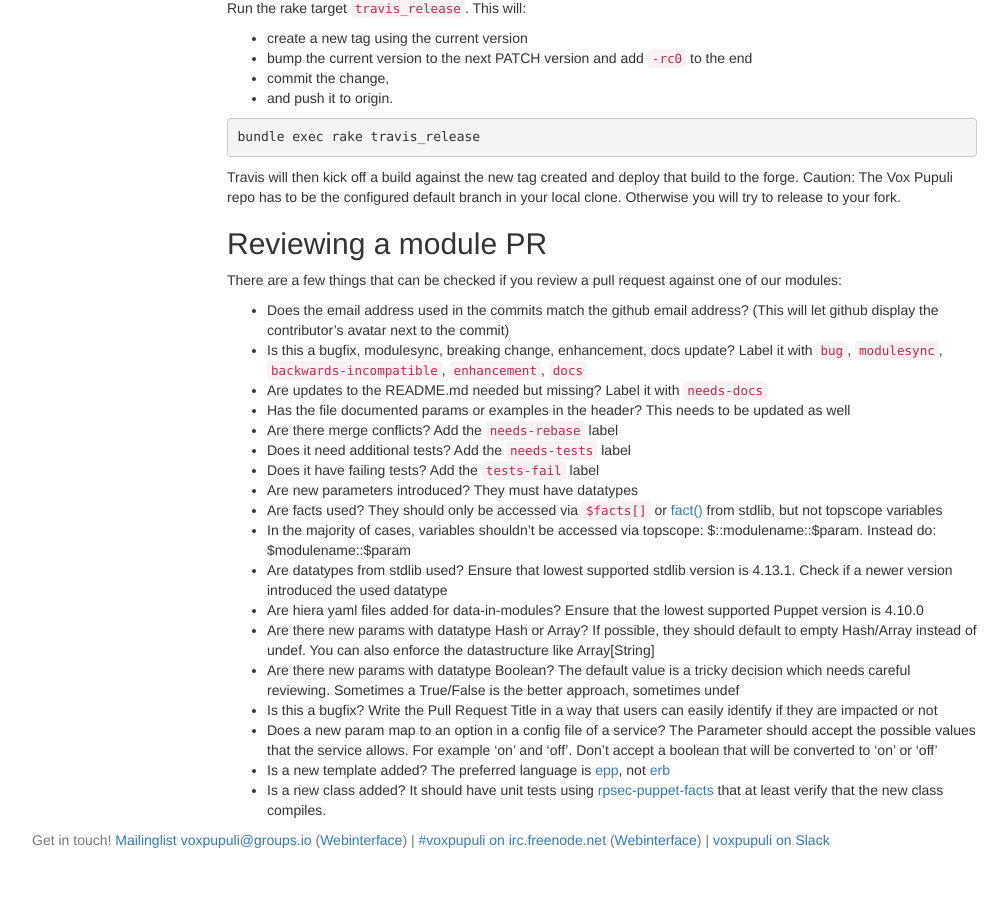
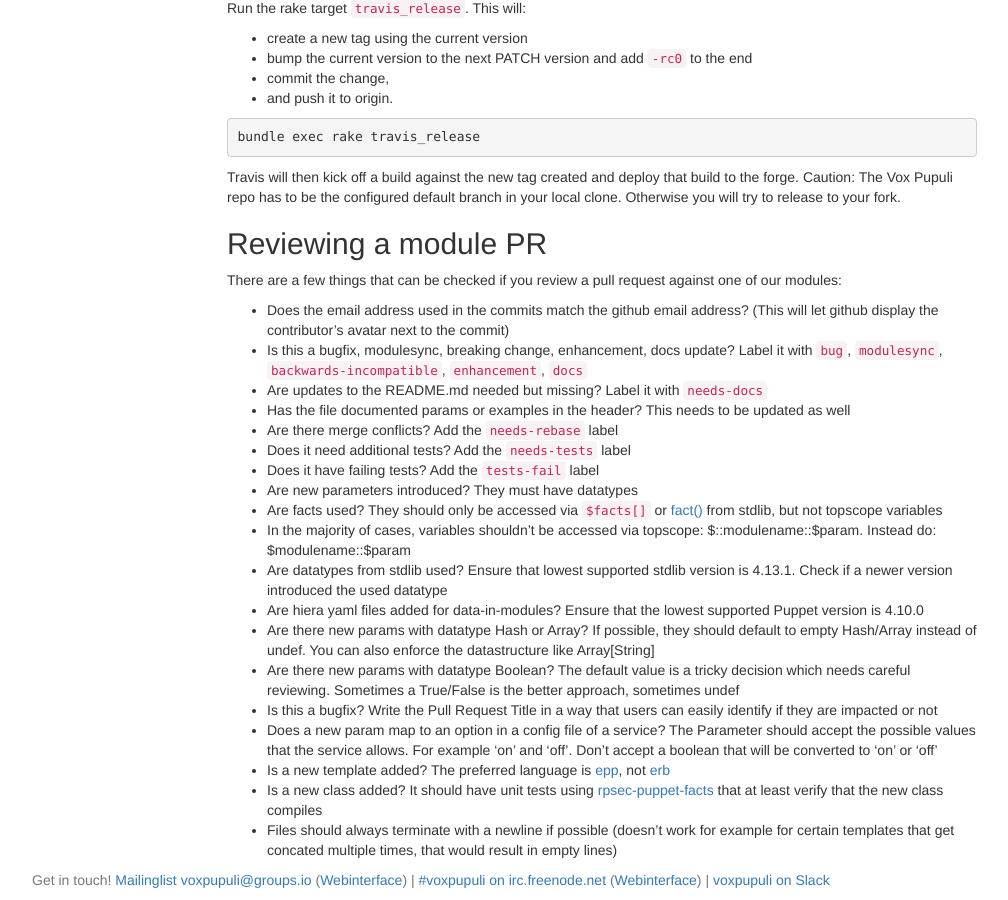
Before and after one commit to voxpupuli/voxpupuli.github.io, a Jekyll site: the page built from docs/index.md, in a window 1280 px wide and 900 px high, scrolled down 2365 px. Shown: the whole window, without its empty margins (38-1046 px from the left). Built offline with Jekyll 4.4.1, drawn with Linux system fonts in a browser that asks for light colours; nearby versions of some CDN libraries; before the commit the page ends 3225 px from its top, so only the background shows below that.

Commit message:
add a statement about newlines

```diff
--- a/docs/index.md
+++ b/docs/index.md
@@ -155,4 +155,5 @@ There are a few things that can be checked if you review a pull request against
 * Is this a bugfix? Write the Pull Request Title in a way that users can easily identify if they are impacted or not
 * Does a new param map to an option in a config file of a service? The Parameter should accept the possible values that the service allows. For example 'on' and 'off'. Don't accept a boolean that will be converted to 'on' or 'off'
 * Is a new template added? The preferred language is [epp](https://puppet.com/docs/puppet/latest/lang_template_epp.html), not [erb](https://puppet.com/docs/puppet/latest/lang_template_erb.html)
-* Is a new class added? It should have unit tests using [rpsec-puppet-facts](https://github.com/mcanevet/rspec-puppet-facts#rspec-puppet-facts) that at least verify that the new class compiles.
+* Is a new class added? It should have unit tests using [rpsec-puppet-facts](https://github.com/mcanevet/rspec-puppet-facts#rspec-puppet-facts) that at least verify that the new class compiles
+* Files should always terminate with a newline if possible (doesn't work for example for certain templates that get concated multiple times, that would result in empty lines)
```
